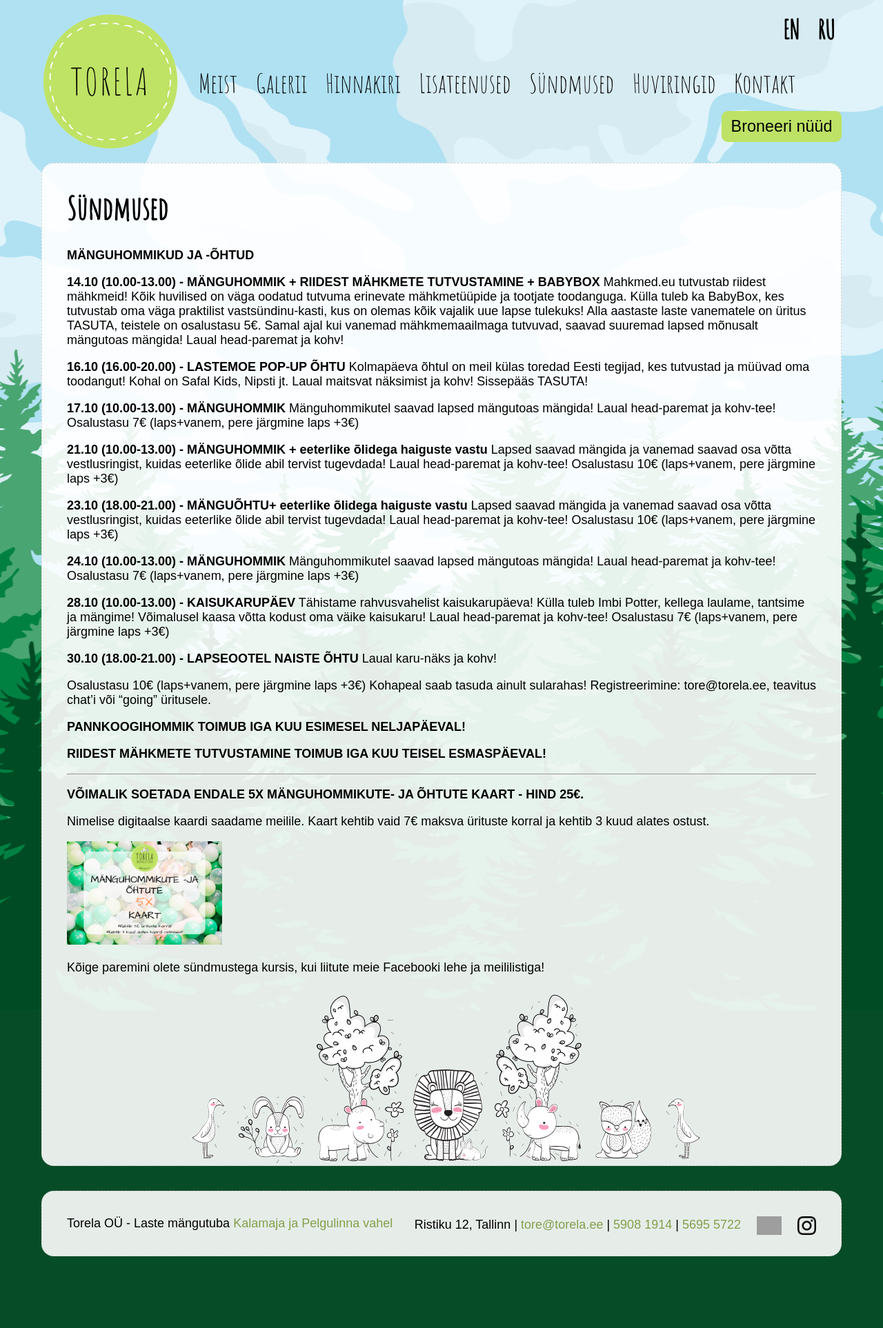
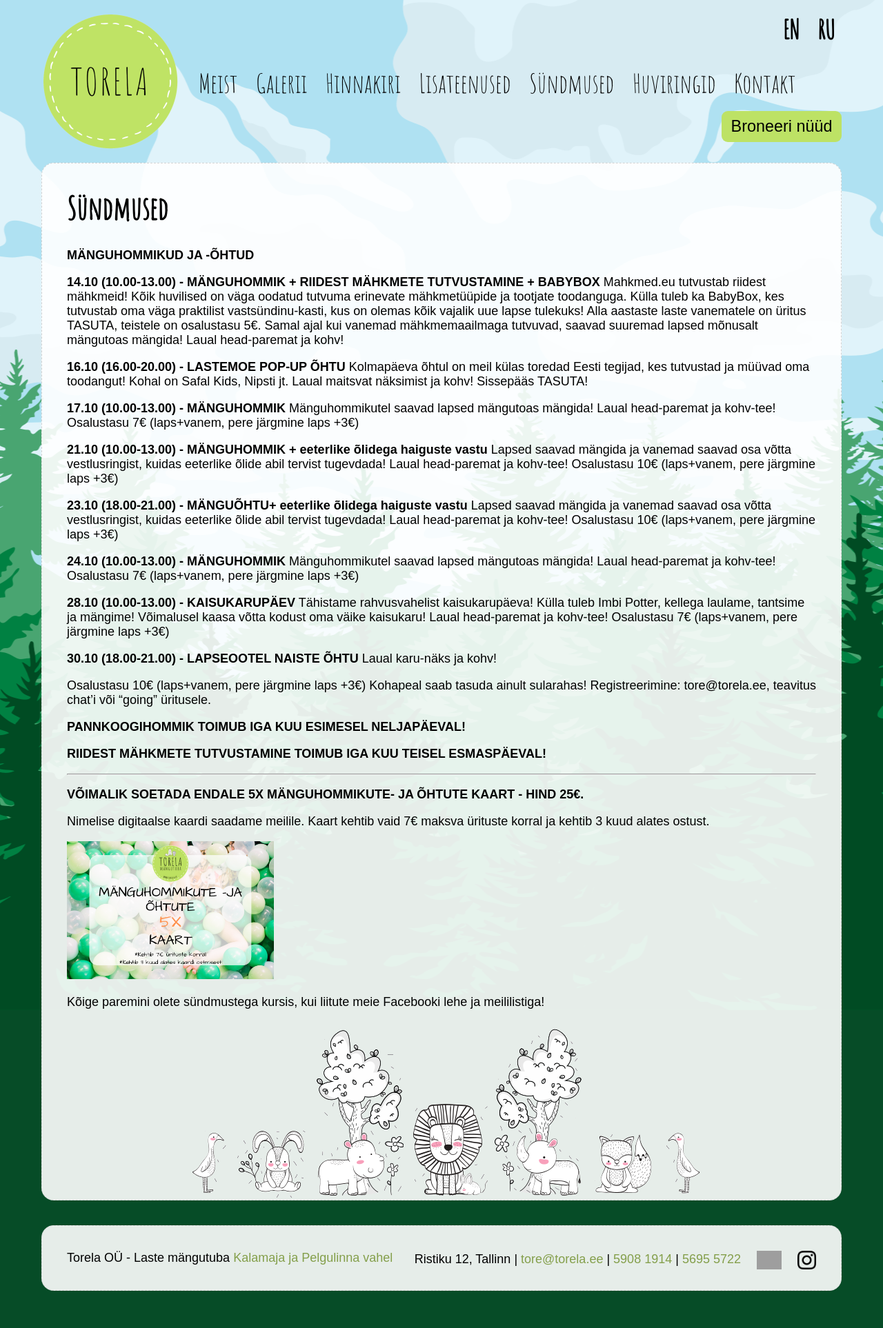
Before and after one commit to mypsik/torela, a Jekyll site: the page built from syndmused/index.md, in a window 1280 px wide. Shown: the whole page at 69% size. Built offline with Jekyll 4.4.1, drawn with Linux system fonts in a browser that asks for light colours; before the commit the page ends 1876 px from its top, so only the background shows below that; grey boxes are pictures that could not be loaded.

Commit message:
Update index.md

```diff
--- a/syndmused/index.md
+++ b/syndmused/index.md
@@ -65,6 +65,6 @@ Registreerimine: tore@torela.ee, teavitus chat'i või "going" üritusele.
 
 Nimelise digitaalse kaardi saadame meilile. Kaart kehtib vaid 7€ maksva ürituste korral ja kehtib 3 kuud alates ostust.
 
-<img alt="5xkaart" src="5xkaart.png" height="150">
+<img alt="5xkaart" src="5xkaart.png" height="200">
 
 Kõige paremini olete sündmustega kursis, kui liitute meie Facebooki lehe ja meililistiga!
```
